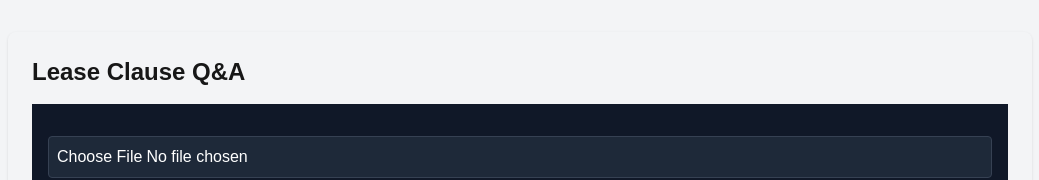
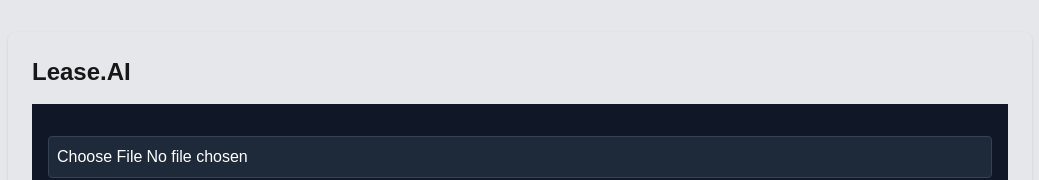
Before and after one commit to jakejump/lease-analyzer, a Next.js app in the folder frontend/: page / in a window 1280 px wide. Shown: the top 180 px of the page, without its empty margins (120-1159 px from the left). Built offline with nearby package versions, Linux system fonts and the light colour scheme.

Commit message:
Update index.tsx

```diff
--- a/frontend/pages/index.tsx
+++ b/frontend/pages/index.tsx
@@ -7,9 +7,9 @@
       <Head>
         <title>Lease Analyzer</title>
       </Head>
-      <main className="min-h-screen bg-gray-100 p-8">
+      <main className="min-h-screen bg-gray-200 p-8">
         <div className="max-w-5xl mx-auto bg-gray-850 rounded-lg shadow p-6">
-          <h1 className="text-2xl font-bold mb-4">Lease Clause Q&A</h1>
+          <h1 className="text-2xl font-bold mb-4">Lease.AI</h1>
           <LeaseQA />
         </div>
       </main>
```
